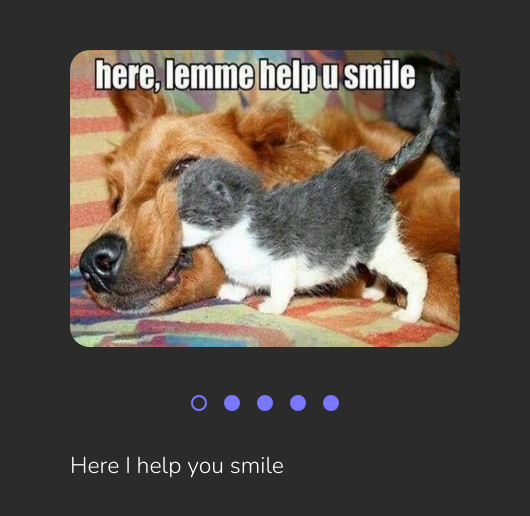
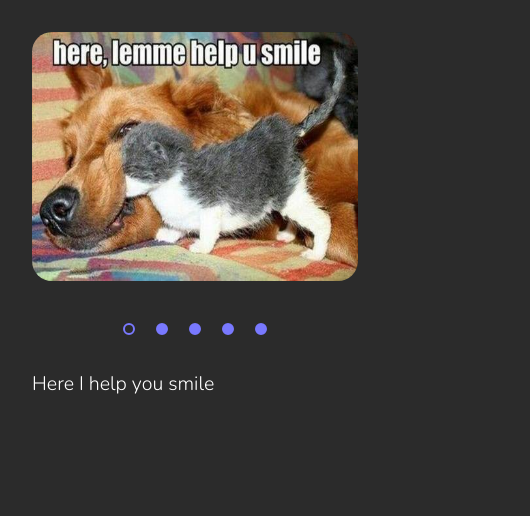
Before and after one commit to Igorsk1/cssMemeSlider, a plain HTML site: page cssMemeSlider/index.html in a window 390 px wide. Shown: the whole page, 530 px wide, since content can reach past the window. Drawn offline with Linux system fonts and the light colour scheme.

Commit message:
fix: change indents in px into rem, media-query max-width (Sun, Sep 15, 2024 11:59:00 PM)

```diff
--- a/cssMemeSlider/style.css
+++ b/cssMemeSlider/style.css
@@ -8,6 +8,7 @@
 * {
 	margin: 0;
 	padding: 0;
+	box-sizing: border-box;
 }
 
 body {
@@ -25,7 +26,7 @@ input {
 .slider-wrapper {
 	max-width: 40rem;
 	width: 100%;
-	padding: 50px 70px 0;
+	padding: 2rem 2rem;
 	margin: 0 auto;
 }
 
@@ -33,7 +34,7 @@ input {
 	width: 100%;
 	display: flex;
 	flex-direction: column;
-	gap: 40px;
+	gap: 2rem;
 	overflow-x: hidden;
 }
 
@@ -159,7 +160,7 @@ input {
 	.bottom {
 		flex-direction: column-reverse;
 		align-items: flex-start;
-		gap: 30px;
+		gap: 1.5rem;
 	}
 
 	.dots-wrapper {
@@ -171,8 +172,8 @@ input {
 	}
 }
 
-@media (max-width: 400px) {
+@media (max-width: 434px) {
 	.meme-title {
-		font-size: max(24px - (400px - 100vw) * 0.1, 20px);
+		font-size: max(24px - (434px - 100vw) * 0.1, 16px);
 	}
 }
```
